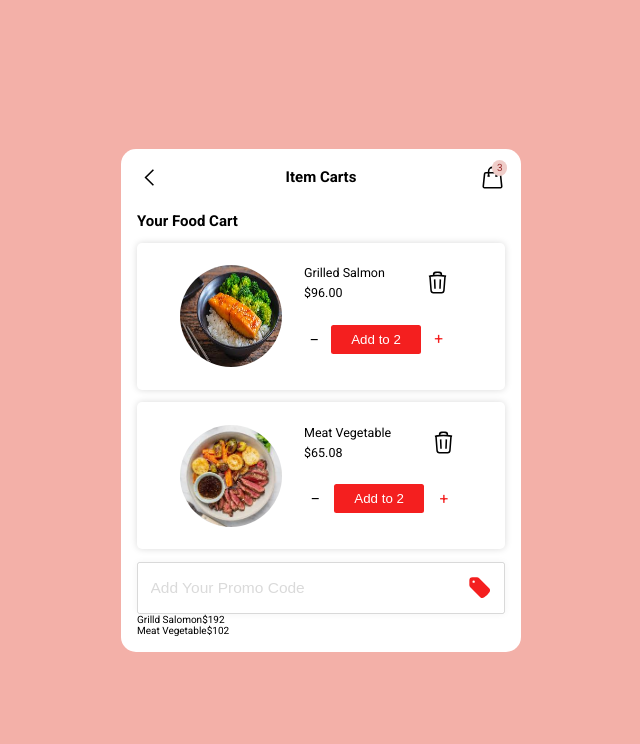
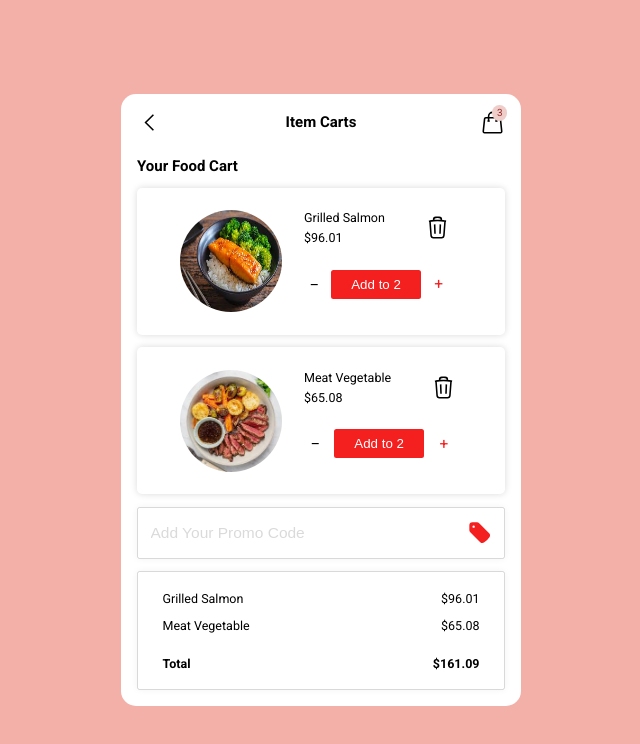
Before and after one commit to arunav999/Globalignite, a React (Vite) app: page / in a window 1280 px wide. Shown: the top 744 px of the page, without its empty margins (319-959 px from the left). Built offline with nearby package versions, Linux system fonts and the light colour scheme.

Commit message:
cart items done

```diff
--- a/src/App.jsx
+++ b/src/App.jsx
@@ -1,5 +1,6 @@
 import Cart from "./components/Cart";
-import CART_DATA from "./utils/data";
+import CartItems from "./components/CartItems";
+import CART_DATA, { totalPrice } from "./utils/data";
 
 const App = () => {
   return (
@@ -72,19 +73,25 @@ const App = () => {
           </div>
         </div>
 
-        {/*  */}
+        {/* TOTAL-PRICE */}
         <div className="total">
-          <div className="item">
-            <span>Grilld Salomon</span>
-            <span>$192</span>
+          <div>
+            {CART_DATA.map((item) => (
+              <CartItems
+                key={item.id}
+                item={item.dishName}
+                price={item.price}
+              />
+            ))}
           </div>
-          <div className="item">
-            <span>Meat Vegetable</span>
-            <span>$102</span>
+
+          <div className="total-price">
+            <span>Total</span>
+            <span>${totalPrice.toFixed(2)}</span>
           </div>
         </div>
 
-        {/*  */}
+        {/* PAYMENT */}
         <div className="payment"></div>
       </div>
     </>
--- a/src/components/CartItems.jsx
+++ b/src/components/CartItems.jsx
@@ -1,11 +1,12 @@
-import React from 'react'
-
-const CartItems = () => {
+const CartItems = ({ item, price }) => {
   return (
     <>
+      <div className="item">
+        <span>{item}</span>
+        <span>${price}</span>
+      </div>
+    </>
+  );
+};
 
-    </>
-  )
-}
-
-export default CartItems
+export default CartItems;
--- a/src/index.css
+++ b/src/index.css
@@ -178,3 +178,35 @@ body {
 ::placeholder {
   color: #dadada;
 }
+
+/* ----- TOTAL-PRICE ----- */
+
+.total {
+  margin-top: 1.25rem;
+  padding: 1.85rem 2.45rem;
+  border: 1px solid rgba(0, 0, 0, 0.15);
+  border-radius: 0.25rem;
+  box-shadow: 0px 0px 7px 0px rgba(0, 0, 0, 0.05);
+
+  display: flex;
+  flex-direction: column;
+  gap: 1rem;
+}
+
+.item {
+  padding-bottom: 1.25rem;
+  font-size: 1.25rem;
+
+  display: flex;
+  justify-content: space-between;
+}
+
+.total-price {
+  font-size: 1.25rem;
+  font-weight: 700;
+
+  display: flex;
+  justify-content: space-between;
+}
+
+/* ----- TOTAL-PRICE ----- */
--- a/src/utils/data.js
+++ b/src/utils/data.js
@@ -7,15 +7,22 @@ const CART_DATA = [
     dishName: "Grilled Salmon",
     imageData: grilledSalmon,
     imageAlt: "Grilled Salmon Image",
-    price: "96.00",
+    price: 96.01,
   },
   {
     id: 2,
     dishName: "Meat Vegetable",
     imageData: meatVegetable,
     imageAlt: "Meat Vegetable Image",
-    price: "65.08",
+    price: 65.08,
   },
 ];
 
+let totalPrice = 0;
+
+CART_DATA.forEach((item) => {
+  totalPrice += item.price;
+});
+
 export default CART_DATA;
+export { totalPrice };
```
